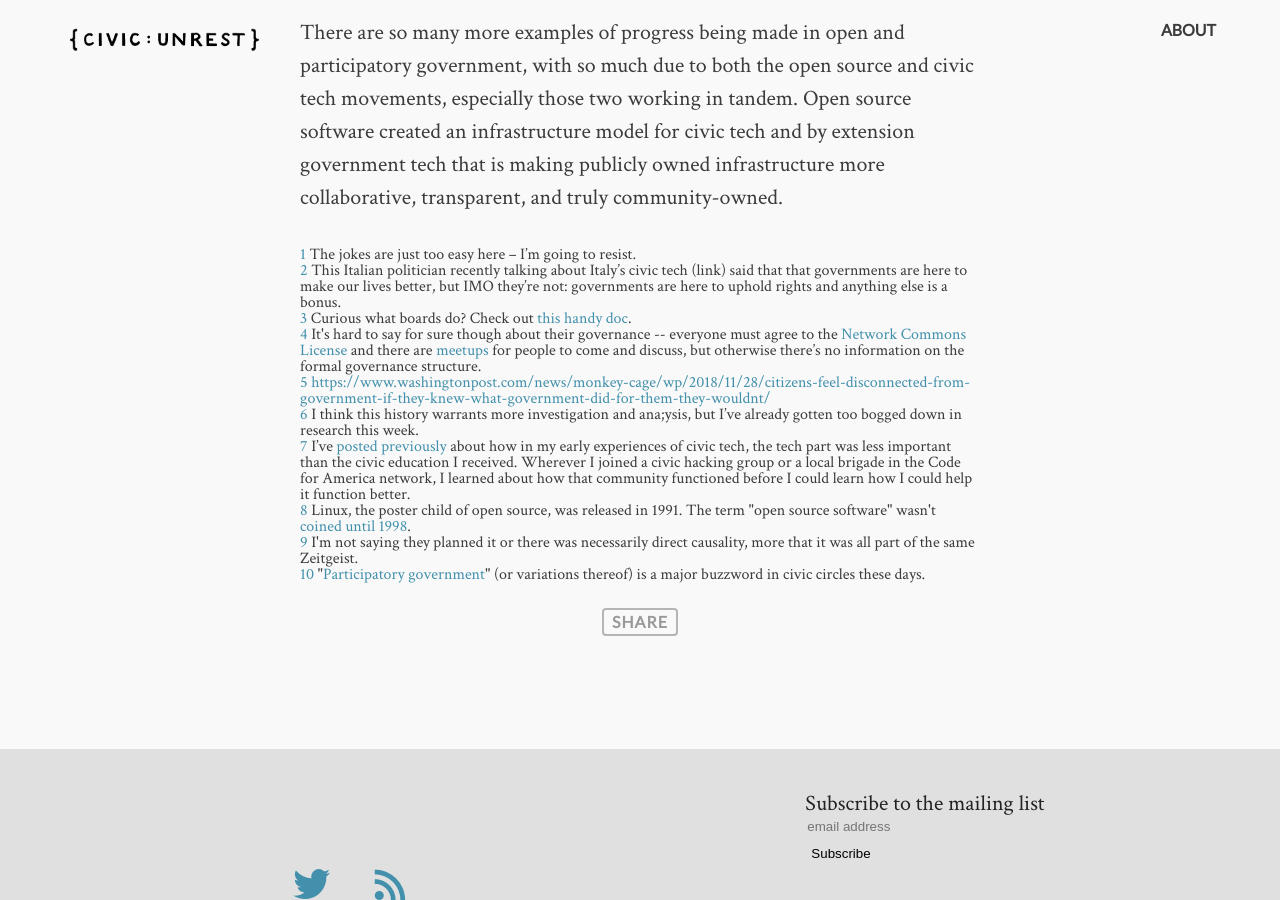
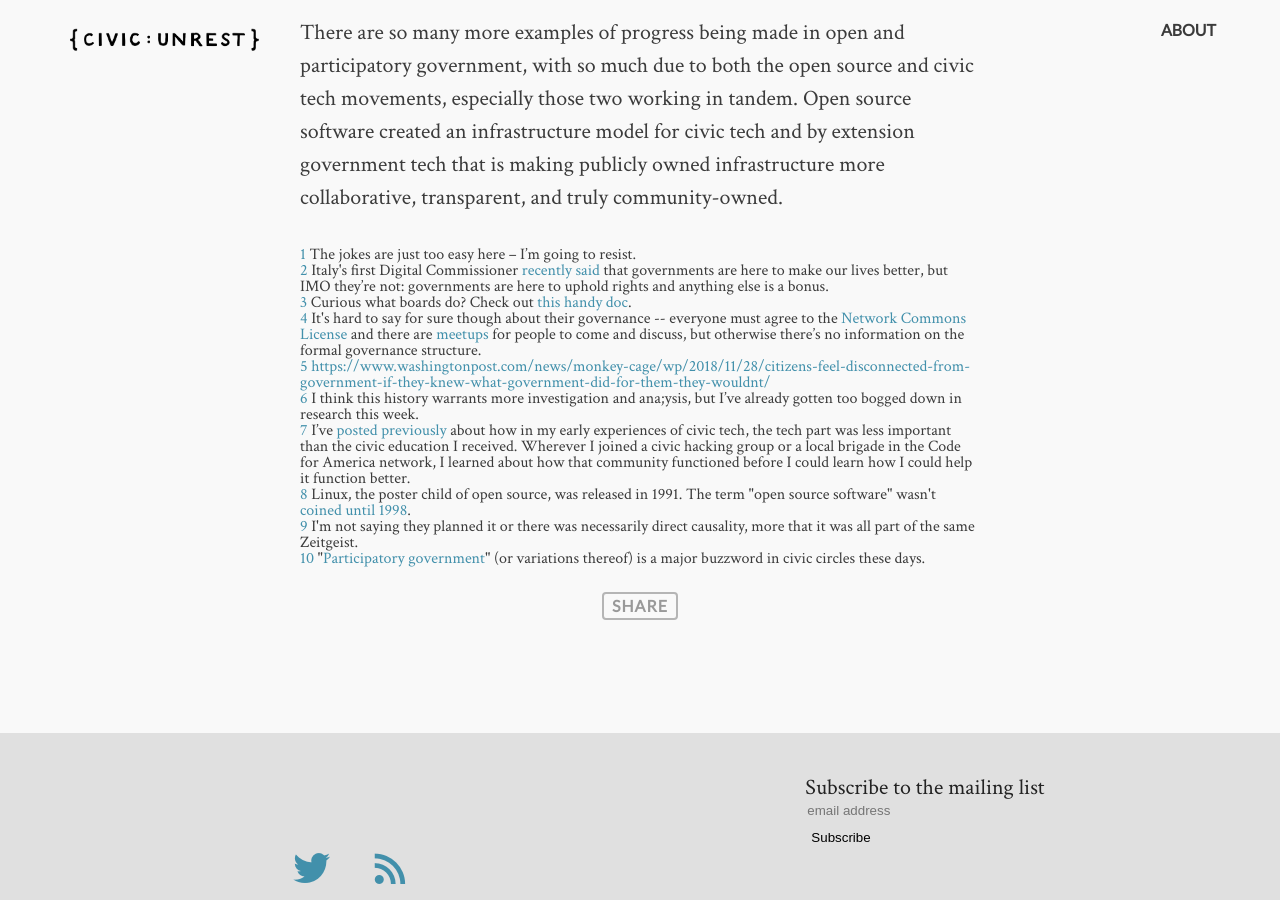
Before and after one commit to switzersc/civic_unrest, a Jekyll site: the page built from _posts/2019-02-07-public-vs-community-ownership-open-source-civic-tech.md, in a window 1280 px wide and 900 px high, scrolled down 8220 px. Built offline with Jekyll 4.4.1, drawn with Linux system fonts in a browser that asks for light colours; comment, search, counter and statistics services are not loaded.

Commit message:
fix footnote link

```diff
--- a/_posts/2019-02-07-public-vs-community-ownership-open-source-civic-tech.md
+++ b/_posts/2019-02-07-public-vs-community-ownership-open-source-civic-tech.md
@@ -93,7 +93,7 @@ There are so many more examples of progress being made in open and participatory
 
 	<div id="footnote2-20190207" class="footnote-item">
 	<a href="#footnote2anc-20190207" name="footnote2sym-20190207">2</a>
-	 This Italian politician recently talking about Italy’s civic tech (link) said that that governments are here to make our lives better, but IMO they’re not: governments are here to uphold rights and anything else is a bonus.
+	 Italy's first Digital Commissioner <a href="https://govinsider.asia/innovation/exclusive-italys-first-digital-commissioner-on-leading-change/" target="_blank">recently said</a> that governments are here to make our lives better, but IMO they’re not: governments are here to uphold rights and anything else is a bonus.
 	</div>
 
 	<div id="footnote3-20190207" class="footnote-item">
```
